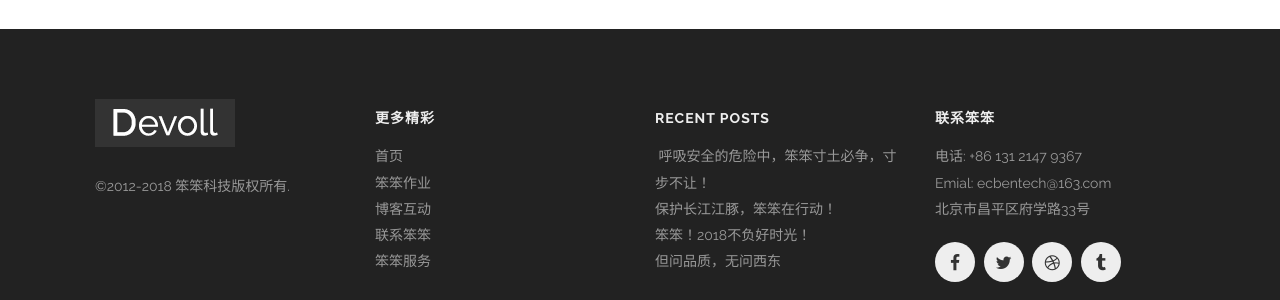
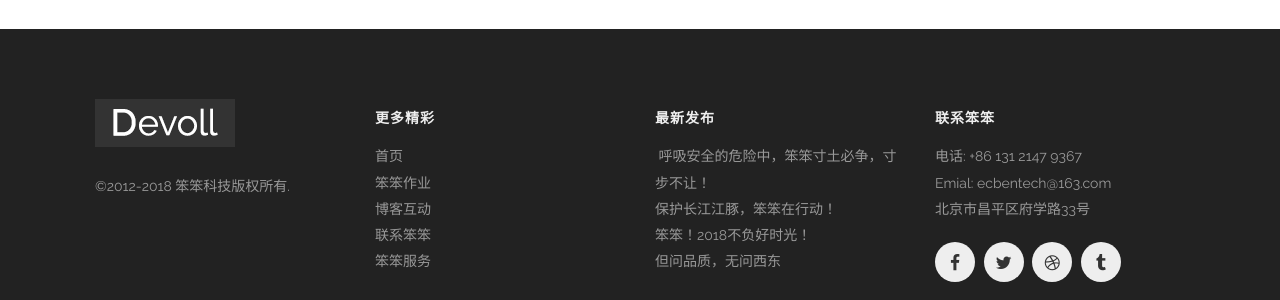
Before and after one commit to braveheart007/braveheart007.github.io, a Jekyll site: the page built from index.html, in a window 1280 px wide and 900 px high, scrolled down 5015 px. Shown: the part 525-825 px from the top of the window. Built offline with Jekyll 4.4.1, drawn with Linux system fonts in a browser that asks for light colours.

Commit message:
Update footer.html

```diff
--- a/_includes/footer.html
+++ b/_includes/footer.html
@@ -28,7 +28,7 @@
     <div class='large-3 medium-3 columns'>
       <div class='spacing'></div>
       <div class='links'>
-        <h4>Recent posts</h4>
+        <h4>最新发布</h4>
         <ul>
           {% for post in site.posts %}
             <li><a href="{{post.url}}">{{post.title}}</a></li>
```
